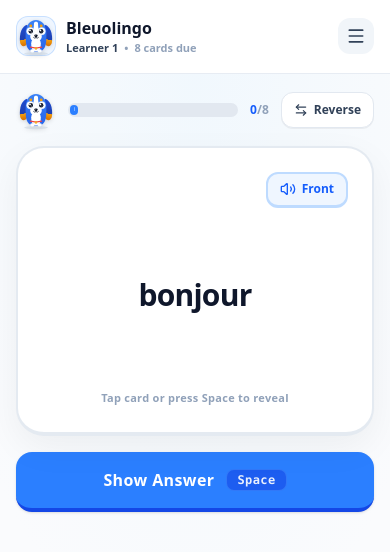
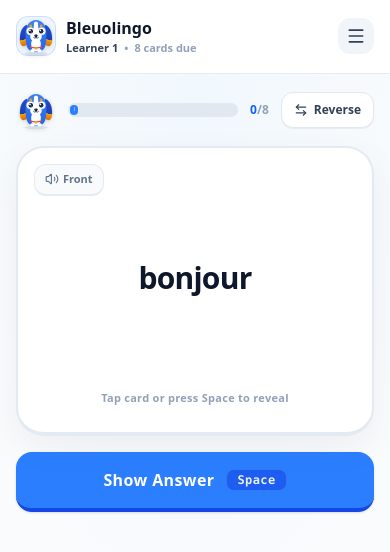
Before and after one commit to kellyklma/bleuolingo, a React (Vite) app: page / in a window 390 px wide. Shown: the top 552 px of the page. Built offline with nearby package versions, Linux system fonts and the light colour scheme; no server answers.

Commit message:
change audio buttons in card view

```diff
--- a/src/components/FlashcardView.tsx
+++ b/src/components/FlashcardView.tsx
@@ -32,22 +32,17 @@ export const FlashcardView: React.FC<FlashcardViewProps> = ({
 }) => {
   const [isPlayingPromptAudio, setIsPlayingPromptAudio] = useState(false);
   const [isPlayingAnswerAudio, setIsPlayingAnswerAudio] = useState(false);
-  // Prevent autoplay immediately when entering the study tab
   const isInitialMountRef = useRef(true);
   const promptAudioTimeoutRef = useRef<NodeJS.Timeout | null>(null);
   const answerAudioTimeoutRef = useRef<NodeJS.Timeout | null>(null);
 
   const fsrsOptions = getFSRSOptions(card);
 
-  // When sides are reversed:
-  // Prompt = card.back
-  // Answer = card.front
   const promptText = isSidesSwapped ? card.back : card.front;
   const answerText = isSidesSwapped ? card.front : card.back;
   const promptLang = isSidesSwapped ? backLanguage : frontLanguage;
   const answerLang = isSidesSwapped ? frontLanguage : backLanguage;
 
-  // Clear timeouts and reset audio state on unmount or card change
   useEffect(() => {
     if (promptAudioTimeoutRef.current) clearTimeout(promptAudioTimeoutRef.current);
     if (answerAudioTimeoutRef.current) clearTimeout(answerAudioTimeoutRef.current);
@@ -60,7 +55,6 @@ export const FlashcardView: React.FC<FlashcardViewProps> = ({
     };
   }, [card.id, isFlipped]);
 
-  // Audio helpers with callback state and safety timeout
   const handlePlayPromptAudio = useCallback(
     (e?: React.MouseEvent) => {
       e?.stopPropagation();
@@ -71,7 +65,6 @@ export const FlashcardView: React.FC<FlashcardViewProps> = ({
         promptLang,
         () => {
           setIsPlayingPromptAudio(true);
-          // Safety timeout in case audio engine fails to fire onEnd
           promptAudioTimeoutRef.current = setTimeout(() => {
             setIsPlayingPromptAudio(false);
           }, 4500);
@@ -95,7 +88,6 @@ export const FlashcardView: React.FC<FlashcardViewProps> = ({
         answerLang,
         () => {
           setIsPlayingAnswerAudio(true);
-          // Safety timeout in case audio engine fails to fire onEnd
           answerAudioTimeoutRef.current = setTimeout(() => {
             setIsPlayingAnswerAudio(false);
           }, 4500);
@@ -109,7 +101,6 @@ export const FlashcardView: React.FC<FlashcardViewProps> = ({
     [answerText, answerLang]
   );
 
-  // Auto-play prompt audio when card loads if enabled (bypassing initial tab entry)
   useEffect(() => {
     if (isInitialMountRef.current) {
       isInitialMountRef.current = false;
@@ -120,14 +111,12 @@ export const FlashcardView: React.FC<FlashcardViewProps> = ({
     }
   }, [card.id, autoPlayOnDisplay, handlePlayPromptAudio]);
 
-  // Auto-play answer audio when flipped if enabled
   useEffect(() => {
     if (autoPlayOnFlip && isFlipped) {
       handlePlayAnswerAudio();
     }
   }, [isFlipped, autoPlayOnFlip, handlePlayAnswerAudio]);
 
-  // Keyboard navigation: Space to flip, 1-4 for ratings, 'a' for prompt audio, 's' for answer audio
   useEffect(() => {
     const handleKeyDown = (e: KeyboardEvent) => {
       if (['INPUT', 'TEXTAREA'].includes((e.target as HTMLElement).tagName)) {
@@ -170,7 +159,7 @@ export const FlashcardView: React.FC<FlashcardViewProps> = ({
 
   return (
     <div id="flashcard-interactive-wrapper" className="w-full max-w-xl mx-auto flex flex-col gap-4">
-      {/* The Flashcard 2030 Card Container */}
+      {/* Flashcard Container */}
       <motion.div
         id="flashcard-main-container"
         initial={{ opacity: 0, scale: 0.98 }}
@@ -181,96 +170,45 @@ export const FlashcardView: React.FC<FlashcardViewProps> = ({
           isFlipped ? 'border-blue-400/90' : 'hover:border-blue-300'
         }`}
       >
-        {/* Card Top Utility Bar - Completely Harmonized Audio Controls */}
-        <div className="flex items-center justify-end w-full">
-          {!isFlipped ? (
-            /* Front Card: Prompt Audio Button */
+        {/* Option 2: Top-Left Anchor Audio Controls */}
+        <div className="absolute top-4 left-4 sm:top-5 sm:left-5 flex items-center gap-1.5 z-10">
+          {/* Prompt Audio Button */}
           <button
             id="pronounce-prompt-btn"
             type="button"
             onClick={handlePlayPromptAudio}
-              title="Pronounce front prompt (Shortcut: A)"
-              className={`h-9 px-3 rounded-xl border-2 border-b-3 flex items-center gap-1.5 transition-all active:scale-95 cursor-pointer select-none ${
+            title="Listen to front (A)"
+            className={`h-8 px-2.5 rounded-xl border border-b-2 flex items-center gap-1 transition-all cursor-pointer select-none active:translate-y-0.5 active:border-b ${
               isPlayingPromptAudio
-                  ? 'bg-blue-500 text-white border-blue-700 shadow-xs'
-                  : 'bg-blue-50 hover:bg-blue-100 border-blue-200 text-blue-600'
+                ? 'bg-blue-500 text-white border-blue-600 shadow-xs'
+                : 'bg-slate-50 hover:bg-blue-50 hover:border-blue-200 text-slate-500 hover:text-blue-600 border-slate-200/80'
             }`}
           >
-              <Volume2 className={`w-4 h-4 ${isPlayingPromptAudio ? 'animate-pulse' : ''}`} />
-              <span className="text-xs font-bold">Front</span>
-              {isPlayingPromptAudio ? (
-                <span className="flex items-center gap-0.5 h-3 ml-0.5">
-                  <span className="w-0.5 h-full bg-white animate-bounce" />
-                  <span className="w-0.5 h-2/3 bg-white animate-bounce [animation-delay:0.15s]" />
-                  <span className="w-0.5 h-4/5 bg-white animate-bounce [animation-delay:0.3s]" />
-                </span>
-              ) : (
-                <kbd className="hidden sm:inline-block px-1.5 py-0.2 rounded bg-blue-200/60 text-[10px] font-mono text-blue-800">
-                  A
-                </kbd>
-              )}
-            </button>
-          ) : (
-            /* Back Card (Flipped): Consistent Audio Buttons for Both Front & Back */
-            <div className="flex items-center gap-2">
-              <button
-                id="pronounce-prompt-replay-btn"
-                type="button"
-                onClick={handlePlayPromptAudio}
-                title="Replay front prompt audio (Shortcut: A)"
-                className={`h-9 px-3 rounded-xl border-2 border-b-3 flex items-center gap-1.5 transition-all active:scale-95 cursor-pointer select-none ${
-                  isPlayingPromptAudio
-                    ? 'bg-blue-500 text-white border-blue-700 shadow-xs'
-                    : 'bg-slate-50 hover:bg-slate-100 border-slate-200 text-slate-600'
-                }`}
-              >
-                <Volume2 className={`w-4 h-4 ${isPlayingPromptAudio ? 'animate-pulse' : ''}`} />
-                <span className="text-xs font-bold">Front</span>
-                {isPlayingPromptAudio ? (
-                  <span className="flex items-center gap-0.5 h-3 ml-0.5">
-                    <span className="w-0.5 h-full bg-white animate-bounce" />
-                    <span className="w-0.5 h-2/3 bg-white animate-bounce [animation-delay:0.15s]" />
-                    <span className="w-0.5 h-4/5 bg-white animate-bounce [animation-delay:0.3s]" />
-                  </span>
-                ) : (
-                  <kbd className="hidden sm:inline-block px-1.5 py-0.2 rounded bg-slate-200/60 text-[10px] font-mono text-slate-700">
-                    A
-                  </kbd>
-                )}
+            <Volume2 className={`w-3.5 h-3.5 ${isPlayingPromptAudio ? 'animate-pulse' : ''}`} />
+            <span className="text-[11px] font-bold">Front</span>
           </button>
 
+          {/* Answer Audio Button (appears on flip) */}
+          {isFlipped && (
             <button
               id="pronounce-answer-btn"
               type="button"
               onClick={handlePlayAnswerAudio}
-                title="Pronounce back answer audio (Shortcut: S)"
-                className={`h-9 px-3 rounded-xl border-2 border-b-3 flex items-center gap-1.5 transition-all active:scale-95 cursor-pointer select-none ${
+              title="Listen to back (S)"
+              className={`h-8 px-2.5 rounded-xl border border-b-2 flex items-center gap-1 transition-all cursor-pointer select-none active:translate-y-0.5 active:border-b ${
                 isPlayingAnswerAudio
-                    ? 'bg-blue-500 text-white border-blue-700 shadow-xs'
-                    : 'bg-blue-50 hover:bg-blue-100 border-blue-200 text-blue-600'
+                  ? 'bg-blue-500 text-white border-blue-600 shadow-xs'
+                  : 'bg-slate-50 hover:bg-blue-50 hover:border-blue-200 text-slate-500 hover:text-blue-600 border-slate-200/80'
               }`}
             >
-                <Volume2 className={`w-4 h-4 ${isPlayingAnswerAudio ? 'animate-pulse' : ''}`} />
-                <span className="text-xs font-bold">Back</span>
-                {isPlayingAnswerAudio ? (
-                  <span className="flex items-center gap-0.5 h-3 ml-0.5">
-                    <span className="w-0.5 h-full bg-white animate-bounce" />
-                    <span className="w-0.5 h-2/3 bg-white animate-bounce [animation-delay:0.15s]" />
-                    <span className="w-0.5 h-4/5 bg-white animate-bounce [animation-delay:0.3s]" />
-                  </span>
-                ) : (
-                  <kbd className="hidden sm:inline-block px-1.5 py-0.2 rounded bg-blue-200/60 text-[10px] font-mono text-blue-800">
-                    S
-                  </kbd>
-                )}
+              <Volume2 className={`w-3.5 h-3.5 ${isPlayingAnswerAudio ? 'animate-pulse' : ''}`} />
+              <span className="text-[11px] font-bold">Back</span>
             </button>
-            </div>
           )}
         </div>
 
-        {/* Center: Prompt & (if revealed) Answer */}
-        <div className="my-auto py-6 text-center">
-          {/* Prompt text */}
+        {/* Center: Clean, perfectly centered Prompt & Answer */}
+        <div className="my-auto py-8 text-center flex flex-col items-center justify-center">
           <h2
             id="flashcard-prompt-text"
             className={`${
@@ -279,29 +217,28 @@ export const FlashcardView: React.FC<FlashcardViewProps> = ({
                 : promptText.length > 25
                 ? 'text-2xl sm:text-3xl'
                 : 'text-3xl sm:text-5xl'
-            } font-black text-slate-900 tracking-tight leading-relaxed max-w-lg mx-auto select-none`}
+            } font-black text-slate-900 tracking-tight leading-tight select-text max-w-lg`}
           >
             {promptText}
           </h2>
 
-          {/* Answer text (revealed) */}
           {isFlipped && (
             <motion.div
               id="flashcard-answer-container"
-              initial={{ opacity: 0, scale: 0.95 }}
-              animate={{ opacity: 1, scale: 1 }}
+              initial={{ opacity: 0, y: 6 }}
+              animate={{ opacity: 1, y: 0 }}
               transition={{ duration: 0.15 }}
-              className="mt-6 pt-5 border-t-2 border-slate-100"
+              className="w-full pt-5 mt-5 border-t-2 border-slate-100 flex justify-center"
             >
               <h3
                 id="flashcard-answer-text"
                 className={`${
                   answerText.length > 50
+                    ? 'text-lg sm:text-xl'
+                    : answerText.length > 25
                     ? 'text-xl sm:text-2xl'
-                    : answerText.length > 25
-                    ? 'text-2xl sm:text-3xl'
-                    : 'text-2xl sm:text-4xl'
-                } font-black text-blue-500 leading-snug select-none`}
+                    : 'text-2xl sm:text-3xl'
+                } font-black text-blue-600 leading-snug select-text max-w-lg`}
               >
                 {answerText}
               </h3>
@@ -317,10 +254,9 @@ export const FlashcardView: React.FC<FlashcardViewProps> = ({
         </div>
       </motion.div>
 
-      {/* Action Controls Below Card - Chunky Duolingo 3D Buttons */}
+      {/* Action Controls Below Card */}
       <div id="flashcard-controls-bar" className="w-full">
         {!isFlipped ? (
-          /* Show Answer Button - Duolingo 3D Chunky Style */
           <button
             id="show-answer-btn"
             onClick={onFlip}
@@ -332,7 +268,6 @@ export const FlashcardView: React.FC<FlashcardViewProps> = ({
             </kbd>
           </button>
         ) : (
-          /* 4 Chunky Duolingo Rating Buttons with Keyboard Keys */
           <div id="fsrs-buttons-grid" className="grid grid-cols-4 gap-2 sm:gap-3">
             {fsrsOptions.map((opt) => {
               const buttonTheme =
```
Lines whose indentation alone changed are shown as unchanged.
